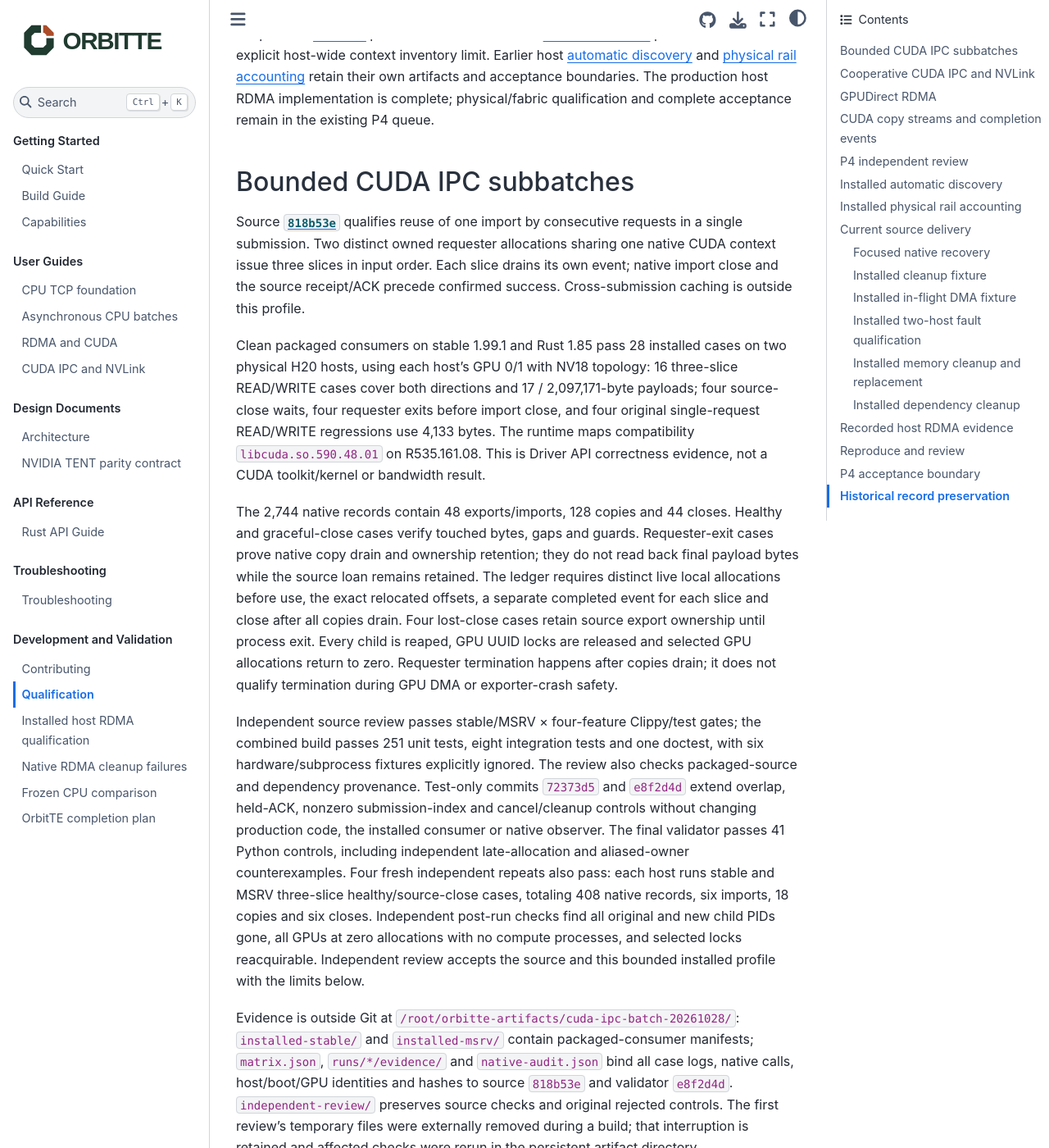
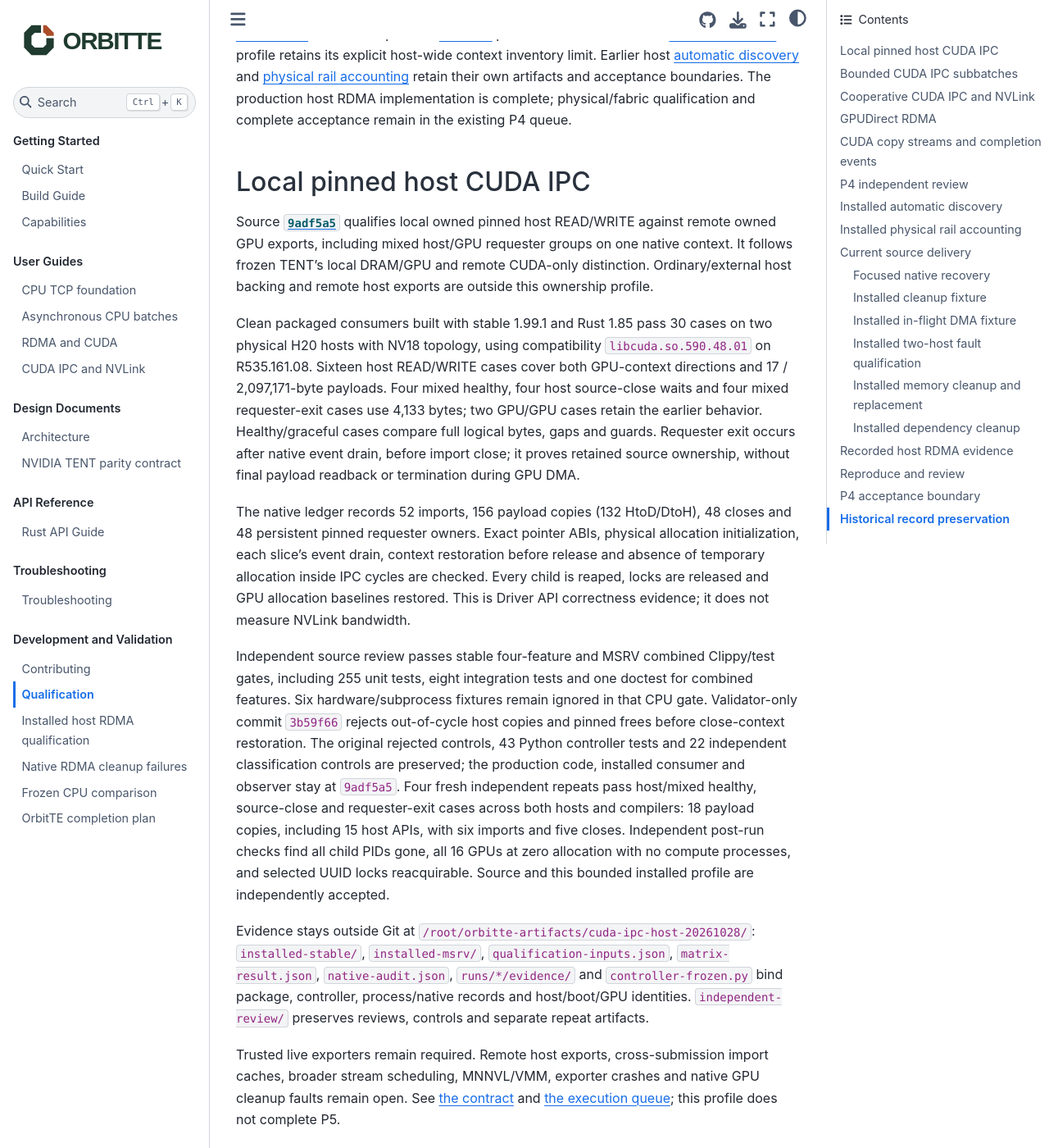
Before and after one commit to OrbitInfra/OrbitTE, a Sphinx documentation site: the page built from docs/qualification.md, in a window 1280 px wide and 1400 px high, scrolled down 573 px. Shown: the whole window at 82% size. Built offline with Sphinx 7.4.7 and the Sphinx Book theme 1.1.4, drawn with Linux system fonts in a browser that asks for light colours; some of the changed text lies outside the part shown.

Commit message:
docs(cuda): record pinned host IPC acceptance

```diff
--- a/docs/qualification.md
+++ b/docs/qualification.md
@@ -15,8 +15,9 @@ A build or CPU fixture does not qualify DMA, a new fabric, GPU direct transfer
 or performance. Earlier hardware results retain their original revisions and
 do not automatically qualify subsequent changes.
 
-The latest installed delivery qualifies bounded [CUDA IPC subbatches](#bounded-cuda-ipc-subbatches),
-building on the cooperative [GPU IPC](#cooperative-cuda-ipc-and-nvlink) profile
+The latest installed delivery qualifies [local pinned host IPC](#local-pinned-host-cuda-ipc),
+building on bounded [subbatches](#bounded-cuda-ipc-subbatches) and the cooperative
+[GPU IPC](#cooperative-cuda-ipc-and-nvlink) profile
 below. The bounded [GPUDirect RDMA](#gpudirect-rdma) profile retains its
 explicit host-wide context inventory limit. Earlier host
 [automatic discovery](#installed-automatic-discovery) and
@@ -24,6 +25,57 @@ explicit host-wide context inventory limit. Earlier host
 artifacts and acceptance boundaries.
 The production host RDMA implementation is complete; physical/fabric
 qualification and complete acceptance remain in the existing P4 queue.
+
+## Local pinned host CUDA IPC
+
+Source [`9adf5a5`](https://github.com/OrbitInfra/OrbitTE/commit/9adf5a5eabb8bb5b8dce312ba10d77275da75ab1)
+qualifies local owned pinned host READ/WRITE against remote owned GPU exports,
+including mixed host/GPU requester groups on one native context. It follows
+frozen TENT's local DRAM/GPU and remote CUDA-only distinction. Ordinary/external
+host backing and remote host exports are outside this ownership profile.
+
+Clean packaged consumers built with stable 1.99.1 and Rust 1.85 pass 30 cases
+on two physical H20 hosts with NV18 topology, using compatibility
+`libcuda.so.590.48.01` on R535.161.08. Sixteen host READ/WRITE cases cover both
+GPU-context directions and 17 / 2,097,171-byte payloads. Four mixed healthy,
+four host source-close waits and four mixed requester-exit cases use 4,133 bytes;
+two GPU/GPU cases retain the earlier behavior. Healthy/graceful cases compare
+full logical bytes, gaps and guards. Requester exit occurs after native event
+drain, before import close; it proves retained source ownership, without final
+payload readback or termination during GPU DMA.
+
+The native ledger records 52 imports, 156 payload copies (132 HtoD/DtoH),
+48 closes and 48 persistent pinned requester owners. Exact pointer ABIs,
+physical allocation initialization, each slice's event drain, context restoration
+before release and absence of temporary allocation inside IPC cycles are checked.
+Every child is reaped, locks are released and GPU allocation baselines restored.
+This is Driver API correctness evidence; it does not measure NVLink bandwidth.
+
+Independent source review passes stable four-feature and MSRV combined
+Clippy/test gates, including 255 unit tests, eight integration tests and one
+doctest for combined features. Six hardware/subprocess fixtures remain ignored
+in that CPU gate. Validator-only commit `3b59f66` rejects out-of-cycle host copies
+and pinned frees before close-context restoration. The original rejected
+controls, 43 Python controller tests and 22 independent classification controls
+are preserved; the production code, installed consumer and observer stay at
+`9adf5a5`. Four fresh independent repeats pass host/mixed healthy,
+source-close and requester-exit cases across both hosts and compilers: 18 payload
+copies, including 15 host APIs, with six imports and five closes. Independent
+post-run checks find all child PIDs gone, all 16 GPUs at zero allocation with no
+compute processes, and selected UUID locks reacquirable. Source and this bounded
+installed profile are independently accepted.
+
+Evidence stays outside Git at `/root/orbitte-artifacts/cuda-ipc-host-20261028/`:
+`installed-stable/`, `installed-msrv/`, `qualification-inputs.json`,
+`matrix-result.json`, `native-audit.json`, `runs/*/evidence/` and
+`controller-frozen.py` bind package,
+controller, process/native records and host/boot/GPU identities.
+`independent-review/` preserves reviews, controls and separate repeat artifacts.
+
+Trusted live exporters remain required. Remote host exports, cross-submission
+import caches, broader stream scheduling, MNNVL/VMM, exporter crashes and native
+GPU cleanup faults remain open. See [the contract](cuda-ipc.md) and
+[the execution queue](completion-plan.md); this profile does not complete P5.
 
 ## Bounded CUDA IPC subbatches
 
@@ -79,8 +131,10 @@ controls. The first review's temporary files were externally removed during a
 build; that interruption is retained and affected checks were rerun in the
 persistent artifact directory.
 
-Trusted peers and a live exporter process/context remain required. Host IPC,
-external/managed allocations, transport-wide idle import caches, device-wide
+Trusted peers and a live exporter process/context remain required. In this
+historical GPU/GPU profile, host directions were not included; current local
+pinned host evidence is recorded above. External/managed allocations,
+transport-wide idle import caches, device-wide
 stream scheduling, MNNVL/VMM, native GPU cleanup faults and complete P5 remain
 open. See [the ownership contract](cuda-ipc.md) and the
 [completion plan](completion-plan.md).
```
Also changed, not shown: README.md (+3 -1 lines), docs/architecture.md (+3 -1 lines), docs/capabilities.md (+1 -1 lines), docs/completion-plan.md (+7 -5 lines), docs/cuda-ipc.md (+2 -1 lines).
